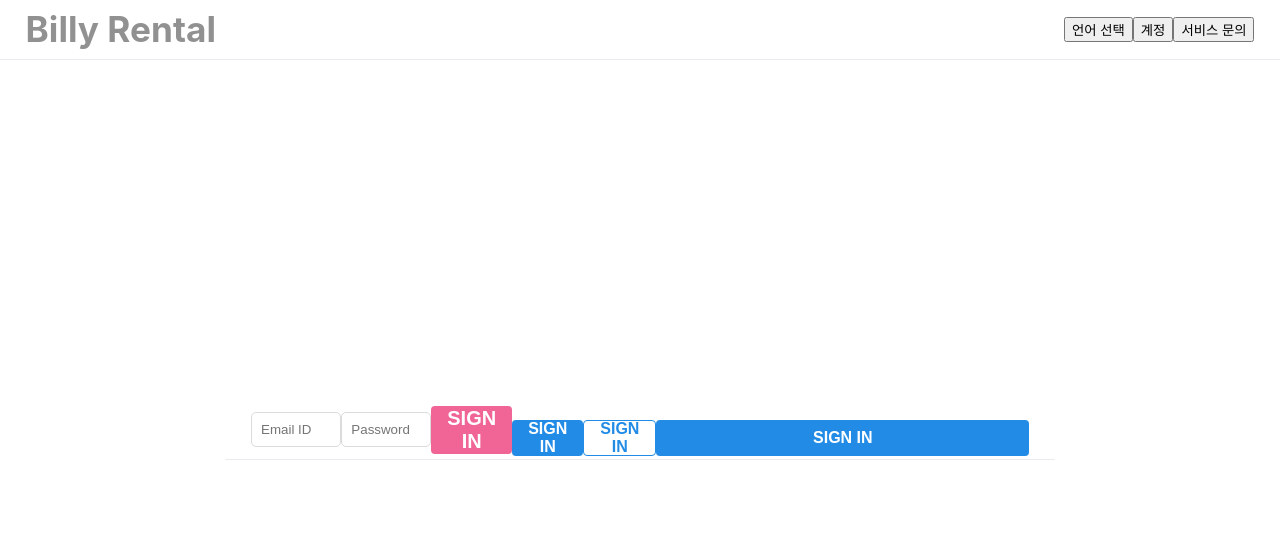
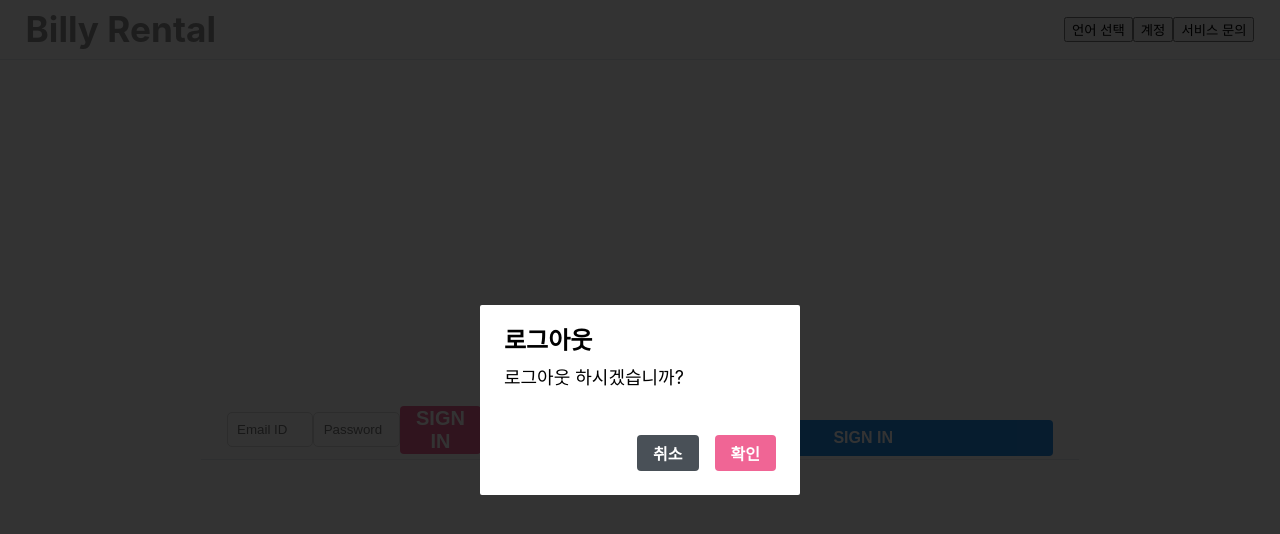
Before and after one commit to Jess2/billy, a React (Create React App) app: page / in a window 1280 px wide. Shown: the top 534 px of the page. Built offline with nearby package versions, Linux system fonts and the light colour scheme.

Commit message:
feat: 공통 모달 팝업 추가

```diff
--- /dev/null
+++ b/src/common/component/Dialog.js
@@ -0,0 +1,59 @@
+import React from 'react';
+import styled from 'styled-components';
+import Button from "./Button";
+
+const DarkBackground = styled.div`
+  position: fixed;
+  left: 0;
+  top: 0;
+  width: 100%;
+  height: 100%;
+  display: flex;
+  align-items: center;
+  justify-content: center;
+  background: rgba(0, 0, 0, 0.8);
+`;
+
+const DialogBlock = styled.div`
+  width: 320px;
+  padding: 1.5rem;
+  background: white;
+  border-radius: 2px;
+  h3 {
+    margin: 0;
+    font-size: 1.5rem;
+  }
+  p {
+    font-size: 1.125rem;
+    margin-top: 1rem;
+  }
+`;
+
+const ButtonGroup = styled.div`
+  display: flex;
+  justify-content: flex-end;
+  align-items: baseline;
+  margin-top: 2rem;
+`;
+
+function Dialog({ title, contents, confirmText, cancelText }) {
+  return (
+    <DarkBackground>
+      <DialogBlock>
+        <h3>{title}</h3>
+        <p>{contents}</p>
+        <ButtonGroup>
+          <Button color="gray">{cancelText}</Button>
+          <Button color="pink">{confirmText}</Button>
+        </ButtonGroup>
+      </DialogBlock>
+    </DarkBackground>
+  );
+}
+
+Dialog.defaultProps = {
+  confirmText: '확인',
+  cancelText: '취소'
+};
+
+export default Dialog;
--- a/src/login/container/Login.js
+++ b/src/login/container/Login.js
@@ -2,9 +2,11 @@
 import Style from './Login.module.scss';
 import cn from 'classnames';
 import LoginForm from "../component/LoginForm";
+import Dialog from "../../common/component/Dialog";
 
 export default function Login() {
   return <div className={cn(Style.login)}>
     <LoginForm></LoginForm>
+    <Dialog title="로그아웃" contents="로그아웃 하시겠습니까?"></Dialog>
   </div>;
 }
```
Also changed, not shown: src/common/component/Button.js (indentation only), src/common/component/GlobalStyles.js (indentation only), src/login/component/LoginForm.js (indentation only).
